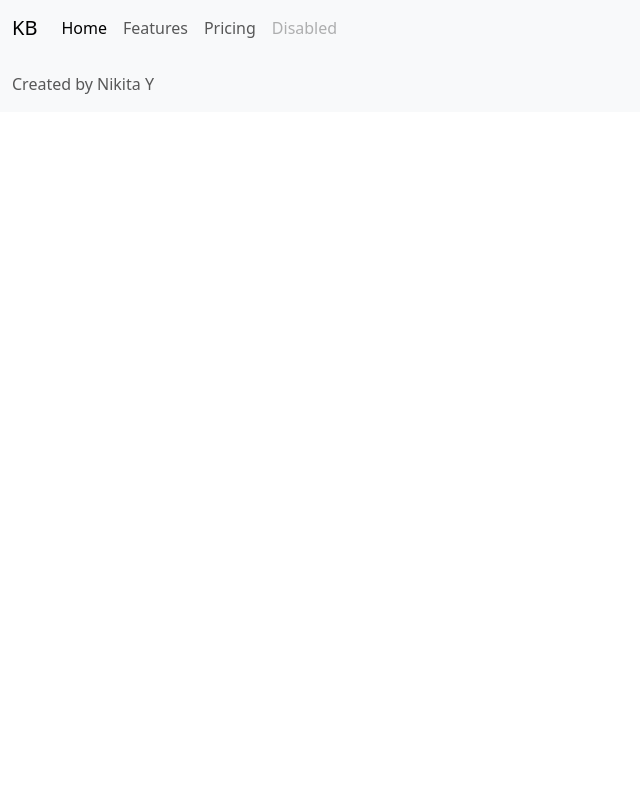
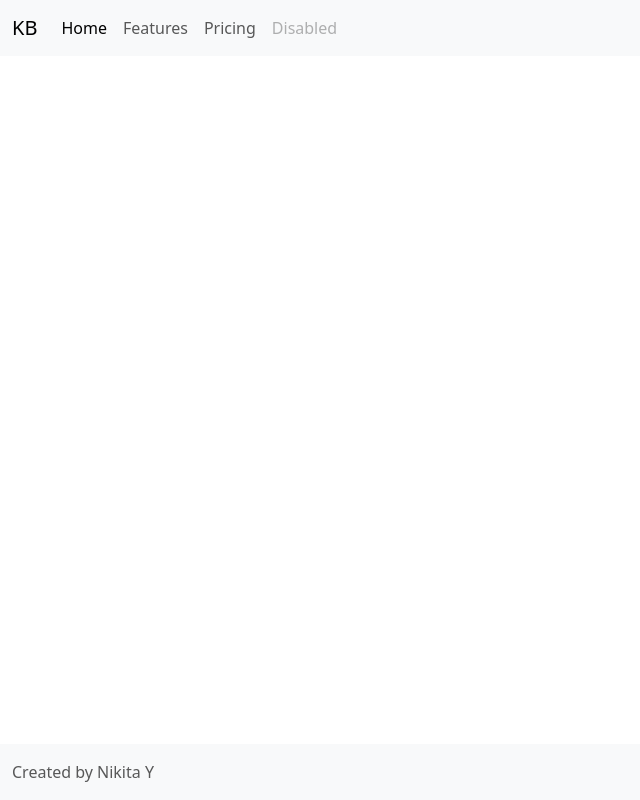
Before and after one commit to Nottezz/KeyBoard, a Django app: template keyboard_project/templates/base.html in a window 1280 px wide. Shown: the whole page, without its empty margins (0-640 px from the left). Run offline with Django 5.2, Linux system fonts and the light colour scheme; the template is opened without the code that fills it, so the values that code supplies are empty; parts of the project's set-up code (start-up, migrations or seed data) failed here and were passed over.

Commit message:
footer is always nailed to the bottom

```diff
--- a/keyboard_project/templates/base.html
+++ b/keyboard_project/templates/base.html
@@ -6,7 +6,7 @@
     <link href="https://cdn.jsdelivr.net/npm/bootstrap@5.3.3/dist/css/bootstrap.min.css" rel="stylesheet" integrity="sha384-QWTKZyjpPEjISv5WaRU9OFeRpok6YctnYmDr5pNlyT2bRjXh0JMhjY6hW+ALEwIH" crossorigin="anonymous">
     <title>{{title}}</title>
 </head>
-<body>
+<body class="d-flex flex-column min-vh-100">
 {% include 'include/nav.html' %}
 {% block content %} {% endblock %}
 {% include 'include/footer.html' %}
--- a/keyboard_project/templates/include/footer.html
+++ b/keyboard_project/templates/include/footer.html
@@ -1,4 +1,4 @@
-<nav class="navbar bg-body-tertiary">
+<nav class="navbar bg-body-tertiary mt-auto">
   <div class="container-fluid">
     <span class="navbar-text">
       Created by Nikita Y
```
